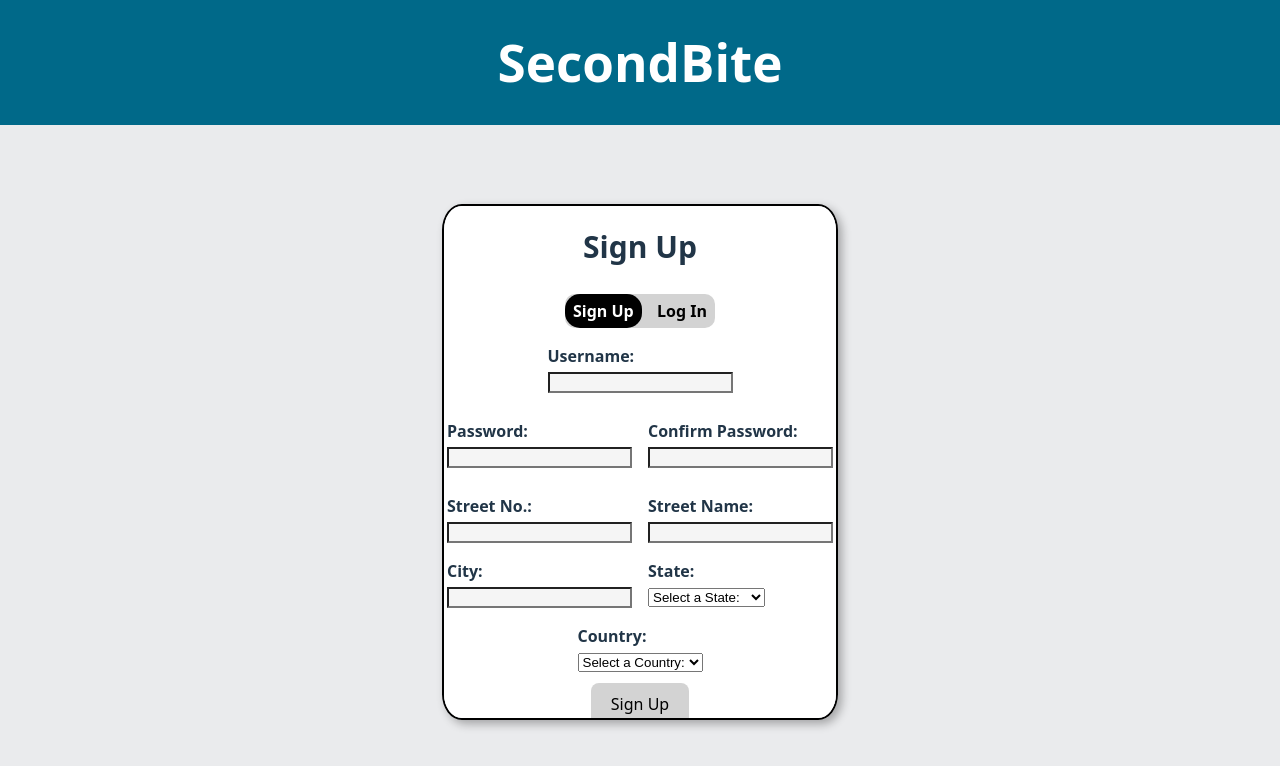
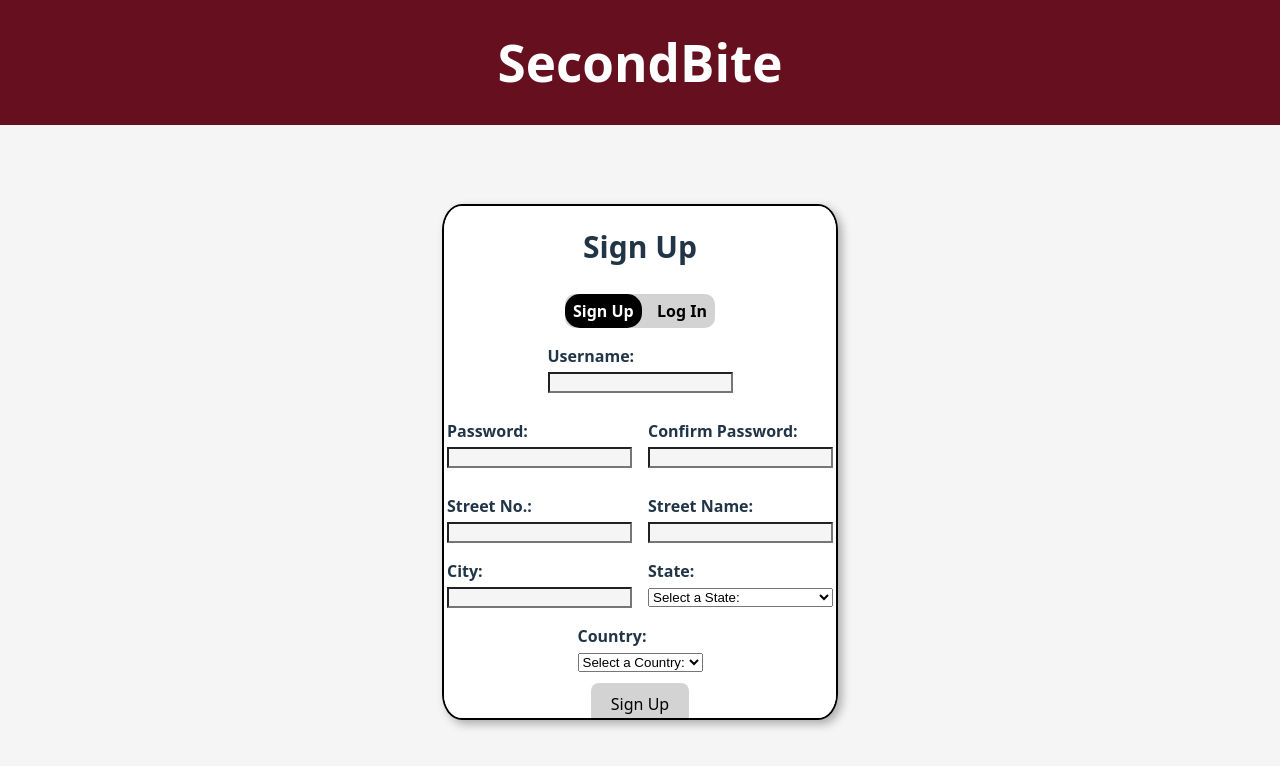
Before and after one commit to second-bite/second_bite, a React (Vite) app in the folder frontend/second-bite-vite-frontend/: page / in a window 1280 px wide. Shown: the top 766 px of the page. Built offline with nearby package versions, Linux system fonts and the light colour scheme.

Commit message:
Modularized coloring, fixed sign up entry width, changed color scheme

```diff
--- a/frontend/second-bite-vite-frontend/src/App.css
+++ b/frontend/second-bite-vite-frontend/src/App.css
@@ -1,4 +1,5 @@
 /* CSS Imports */
+@import 'Variables.css';
 @import 'header/Header.css';
 @import 'components/auth/Auth.css';
 
@@ -10,7 +11,7 @@
 }
 
 body {
-  background-color: #EAEBED;
+  background-color: var(--body-bg-color);
 }
 
 main {
--- /dev/null
+++ b/frontend/second-bite-vite-frontend/src/Variables.css
@@ -0,0 +1,6 @@
+:root {
+    --header-text-color: white;
+    --header-color: #66101F;
+    --body-bg-color: whitesmoke;
+    --auth-container-bg-color: white;
+}
--- a/frontend/second-bite-vite-frontend/src/components/auth/Auth.css
+++ b/frontend/second-bite-vite-frontend/src/components/auth/Auth.css
@@ -9,7 +9,7 @@
 
 .auth_container {
     display: flex;
-    background-color: white;
+    background-color: var(--auth-container-bg-color);
     flex-direction: column;
     justify-content: center;
     align-items: center;
@@ -82,6 +82,10 @@
   opacity: 1; /* ensure full opacity across browsers */
 }
 
+select.auth_input {
+    width: 100%;
+}
+
 input[type="text"].auth_input {
     background-color: whitesmoke;
 }
--- a/frontend/second-bite-vite-frontend/src/components/auth/SignUpForm.jsx
+++ b/frontend/second-bite-vite-frontend/src/components/auth/SignUpForm.jsx
@@ -64,7 +64,7 @@
                         </section>
                         <section className="location_auth_entry">
                             <p className="location_auth_text">State:</p>
-                            <select name="signup_state">
+                            <select name="signup_state" className="auth_input">
                                 <option value="none">{state_msg || 'Select a State:'}</option>
                                 {states.map((state) => (
                                     <option key={state.abbreviation} value={state.abbreviation}>
@@ -75,9 +75,9 @@
                         </section>
                         <section className="location_auth_entry" id="location_auth_country">
                             <p className="location_auth_text">Country:</p>
-                            <select name="signup_country">
+                            <select name="signup_country" className="auth_input">
                                 <option value="none">{country_msg || 'Select a Country:'}</option>
-                                <option value="US">US</option>
+                                <option value="US">United States</option>
                             </select>
                         </section>
                     </section>
--- a/frontend/second-bite-vite-frontend/src/header/Header.css
+++ b/frontend/second-bite-vite-frontend/src/header/Header.css
@@ -1,6 +1,6 @@
 header.auth_header {
-    background-color: #006989;
-    color: white;
+    background-color: var(--header-color);
+    color: var(--header-text-color);
     display: flex;
     flex-direction: row;
     justify-content: center;
```
